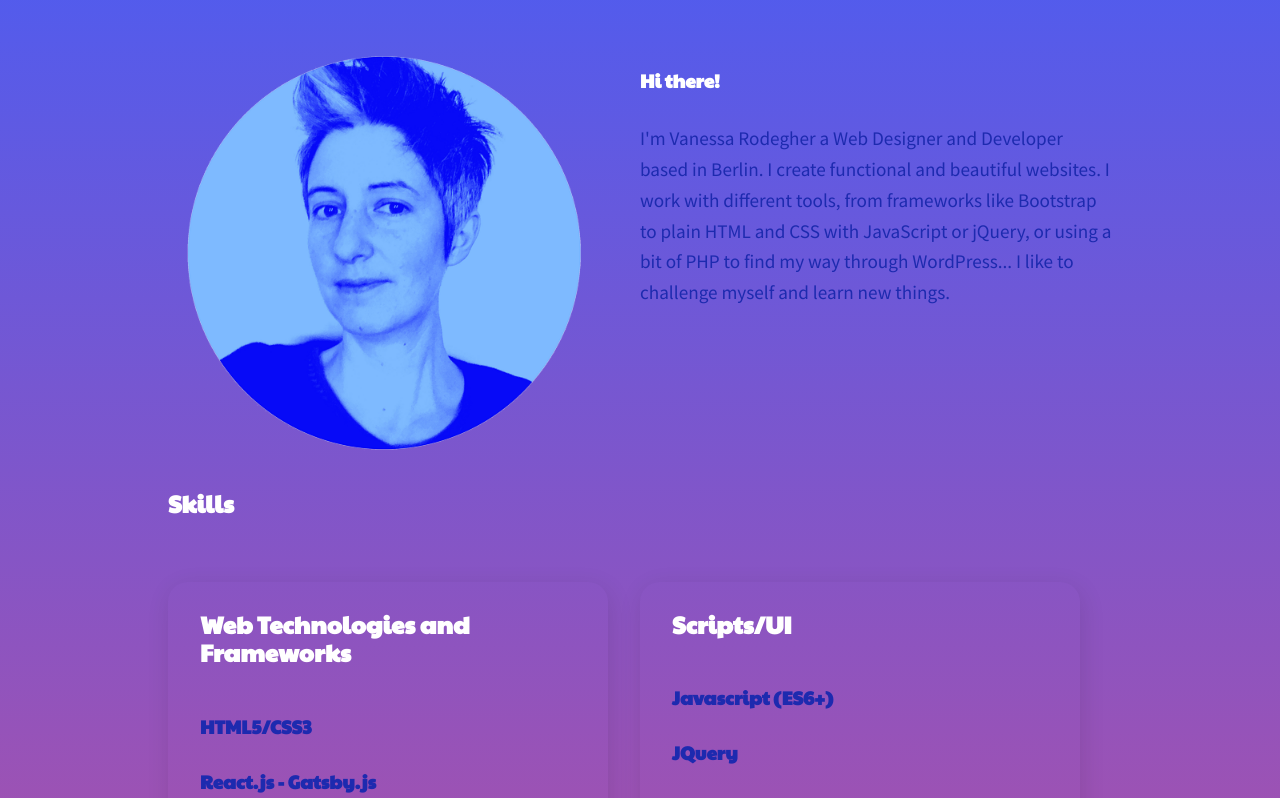
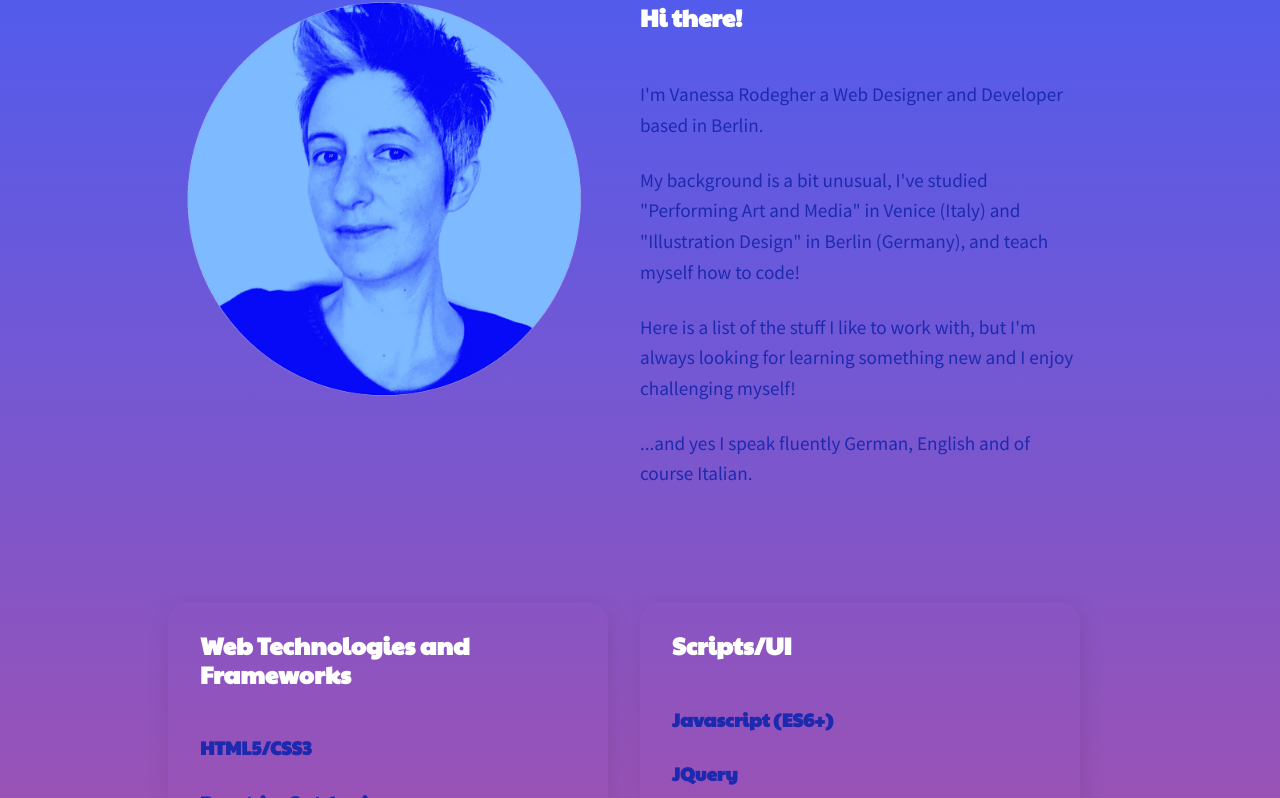
Before and after one commit to vrodegher/onlineresume, a Gatsby site: page /about in a window 1280 px wide. Shown: the part 220-1018 px from the top of the page. Built offline with nearby package versions, Linux system fonts and the light colour scheme; Gatsby itself is replaced by a stand-in of ours.

Commit message:
about and contact page improves

```diff
--- a/src/pages/about.js
+++ b/src/pages/about.js
@@ -7,25 +7,29 @@ import Image from "../components/image"
 
 export default ({ data }) => (
   <Layout>
-    <h1>About me</h1>
+
 
     <div classNamw="row">
       <div className="column half">
-        <div className="profileimage">
+        <div className={styles.profileimage}>
         <Image />
         </div>
 
       </div>
       <div className="column half">
-        <h3>Hi there!</h3>
-<p>I'm Vanessa Rodegher a Web Designer and Developer based in Berlin.
-I create functional and beautiful websites.
-I work with different tools, from frameworks like Bootstrap to plain HTML and CSS with JavaScript or jQuery, or using a bit of PHP to find my way through WordPress... I like to challenge myself and learn new things.</p>
+        <h2>Hi there!</h2>
+<p> I'm Vanessa Rodegher a Web Designer and Developer based in Berlin.  </p>
+<p>My background is a bit unusual, I've studied "Performing Art and Media" in Venice (Italy) and "Illustration Design" in Berlin (Germany), and teach myself how to code!</p>
+<p>Here is a list of the stuff I like to work with, but I'm always looking for learning something new and I enjoy challenging myself!
+</p>
+<p>...and yes I speak fluently German, English and of course Italian.</p>
+<br/>
       </div>
     </div>
+
     <div classNamw="row">
       <div className="column one">
-    <h2>Skills</h2>
+
     </div>
     </div>
     <div classNamw="row">
--- a/src/pages/about.module.css
+++ b/src/pages/about.module.css
@@ -1,4 +1,6 @@
 @import url('https://fonts.googleapis.com/css?family=Paytone+One|Source+Sans+Pro&display=swap');
+
+
 
 div.skillcard {
     padding: 0.5rem 1rem 3rem 2rem;
@@ -7,7 +9,7 @@ div.skillcard {
   box-shadow: 2px 6px 25px rgba(0, 0, 0, 0.1);
   transition: all 0.3s ease;
   position: relative;
-  margin: 1rem 2rem 1rem 0rem;
+  margin: 1.5rem 2rem 1rem 0rem;
   border-radius: 20px;
 }
 
@@ -24,5 +26,11 @@ div.skillcard {
 }
 
 p {
+  margin: 1.5rem 2rem 1rem 0rem;
   font-size: 1.2rem;
 }
+
+div.profileimage {
+  width: 25rem;
+  margin: 1rem;
+}
--- a/src/pages/contact.js
+++ b/src/pages/contact.js
@@ -6,7 +6,8 @@ import Layout from "../components/layout"
 export default () => (
   <Layout>
     <div className={styles.coverpage}>
-      <h1>Contact</h1>
+      <br/>
+      <br />
     <h2>Hi, you can contact me here</h2>
    <form
    className="contact-form"
--- a/src/styles/global.css
+++ b/src/styles/global.css
@@ -133,10 +133,7 @@ div.workimage {
   box-shadow: 0 2px 4px 0 rgba(0,0,0,0.2), 0 3px 8px 0 rgba(0,0,0,0.19);
 }
 
-div.profileimage {
-  width: 25rem;
-  margin: 1rem;
-}
+
 
 i.fab {
   color: #fff;
@@ -192,6 +189,7 @@ Style for the grid layout
 .two-thirds,
 .one-fourth,
 .half {
+  margin-top: 1.2rem;
   width: 100%;
 }
 
@@ -212,6 +210,10 @@ Style for the grid layout
       width: calc(100% / 3 * 2);
     }
     .column {
+      margin-top: 2rem;
+      margin-bottom: -0.5rem;
       float: left;
     }
+
+
   }
```
